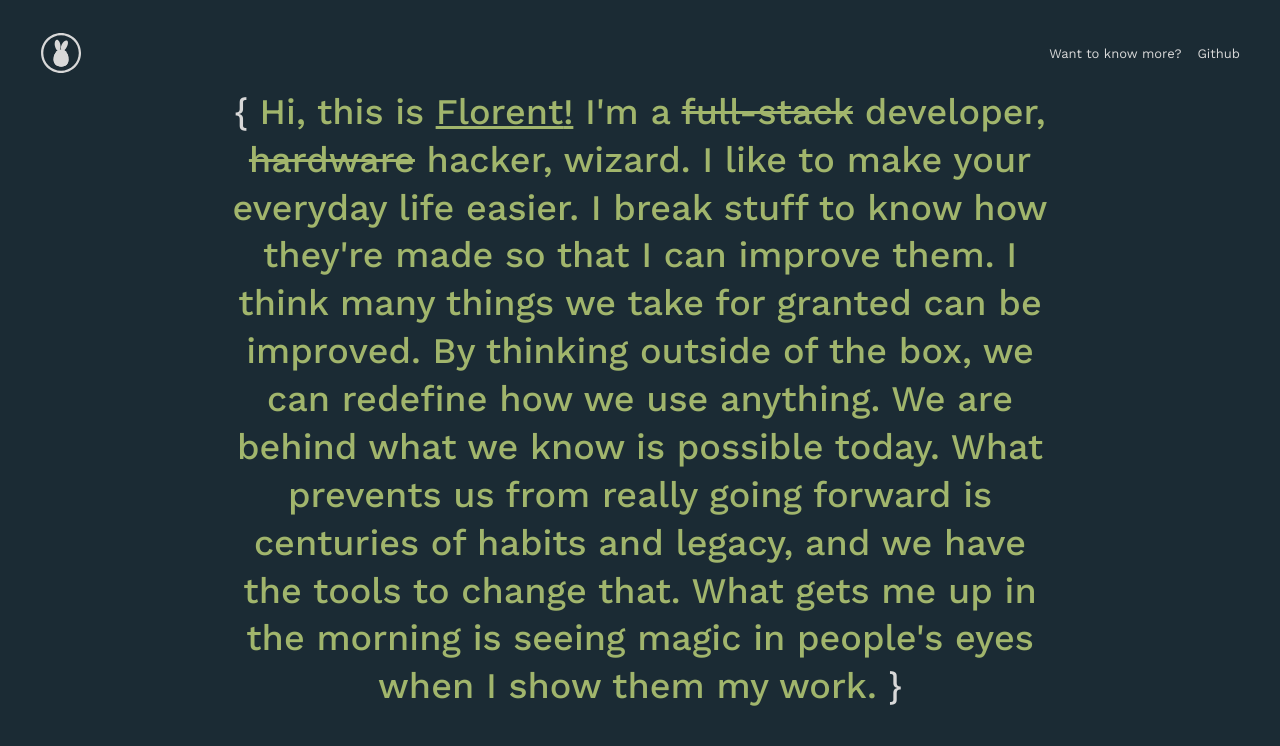
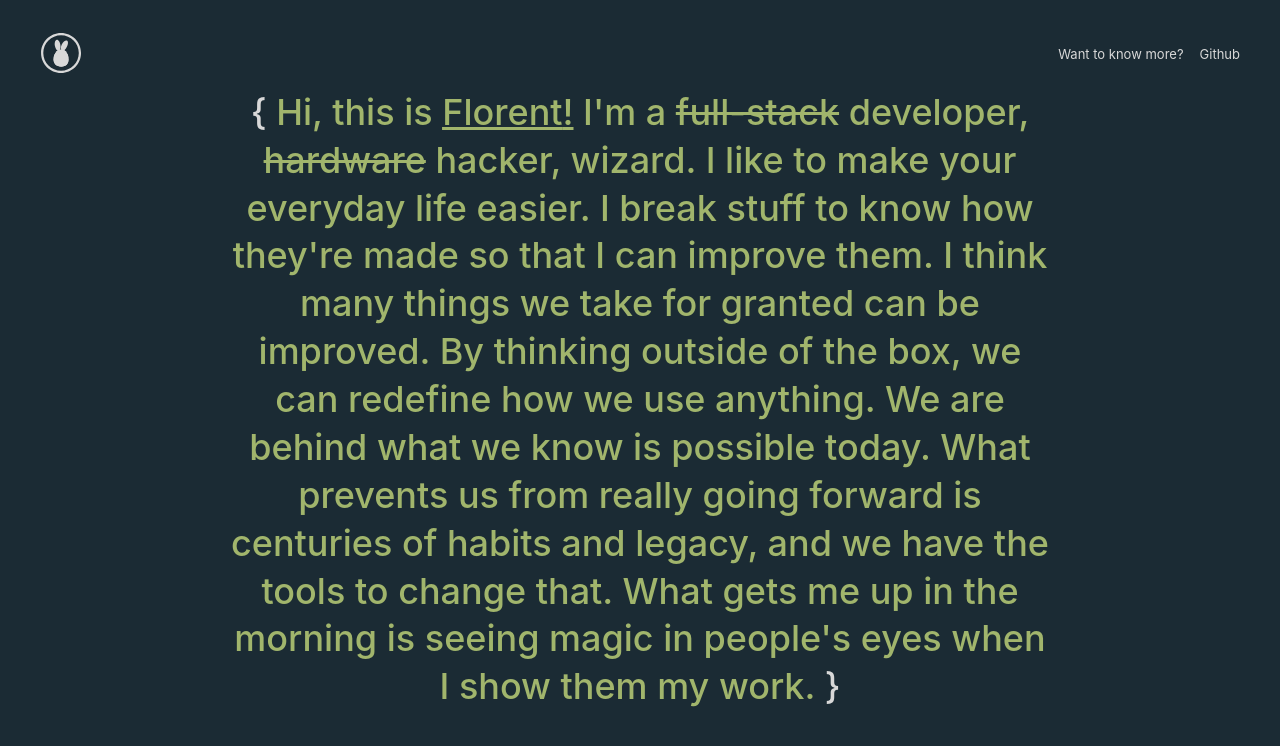
Before and after one commit to fsegouin/segouin.xyz, a Next.js app: page / in a window 1280 px wide. Shown: the top 746 px of the page. Built offline with nearby package versions, Linux system fonts and the light colour scheme.

Commit message:
Preload css files to prevent blocking the page on slow connections

```diff
--- a/components/head.js
+++ b/components/head.js
@@ -17,7 +17,10 @@ const Head = props => (
     <link rel="apple-touch-icon" href="/static/touch-icon.png" />
     <link rel="mask-icon" href="/static/favicon-mask.svg" color="#49B882" />
     <link rel="icon" href="/static/favicon.ico" />
-    <link rel="stylesheet" href="https://cdnjs.cloudflare.com/ajax/libs/normalize/8.0.0/normalize.min.css" />
+    <link rel="preload" href="https://cdnjs.cloudflare.com/ajax/libs/normalize/8.0.0/normalize.min.css" as="style" onload="this.rel='stylesheet'"/>
+    <noscript><link rel="style" href="https://cdnjs.cloudflare.com/ajax/libs/normalize/8.0.0/normalize.min.css" /></noscript>
+    <link rel="preload" href="https://fonts.googleapis.com/css?family=Work+Sans:400,500,600" as="style" onload="this.rel='stylesheet'" />
+    <noscript><link rel="style" href="https://fonts.googleapis.com/css?family=Work+Sans:400,500,600" /></noscript>
     <meta property="og:url" content={props.url || defaultOGURL} />
     <meta property="og:title" content={props.title || defaultTitle} />
     <meta property="og:type" content={props.type || defaultType} />
--- a/pages/index.js
+++ b/pages/index.js
@@ -31,7 +31,6 @@ const Index = () => (
     </div>
 
     <style jsx>{`
-      @import url('https://fonts.googleapis.com/css?family=Work+Sans:400,500,600');
       :global(body) {
         background-color: #1B2B34;
         margin: 0;
```
Also changed, not shown: 3 other files (tests, documents, lock files or other folders).
